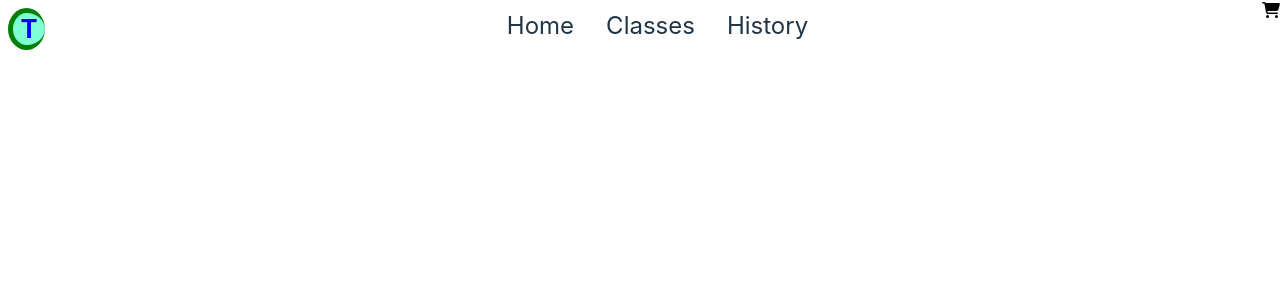
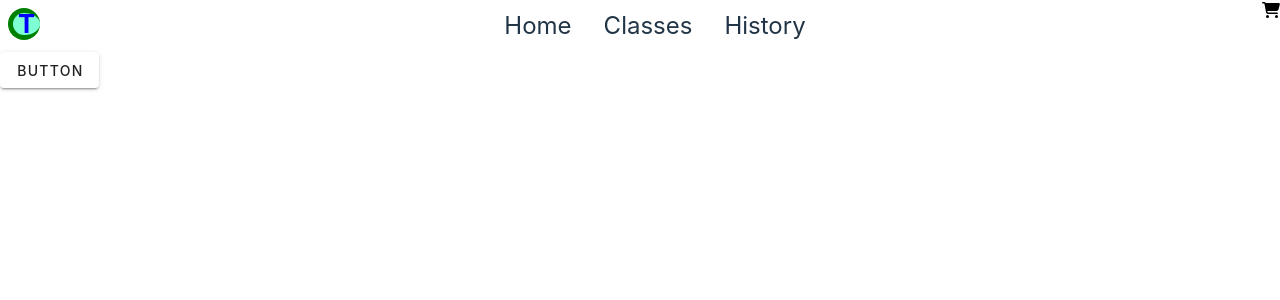
Before and after one commit to Joy-Honchan/vue-practice-shopping-cart, a Vue app: page / in a window 1280 px wide. Shown: the top 300 px of the page. Built offline with nearby package versions, Linux system fonts and the light colour scheme.

Commit message:
Setting: install vuetify

```diff
--- a/package.json
+++ b/package.json
@@ -9,7 +9,8 @@
     "preview": "vite preview"
   },
   "dependencies": {
-    "vue": "^3.3.4"
+    "vue": "^3.3.4",
+    "vuetify": "^3.3.22"
   },
   "devDependencies": {
     "@vitejs/plugin-vue": "^4.2.3",
--- a/src/App.vue
+++ b/src/App.vue
@@ -6,6 +6,7 @@
 
 <template>
   <Navbar />
+  <v-btn> Button </v-btn>
   <!-- <div>
     <a href="https://vitejs.dev" target="_blank">
       <img src="/vite.svg" class="logo" alt="Vite logo" />
--- a/src/main.ts
+++ b/src/main.ts
@@ -2,4 +2,15 @@
 import './style.css'
 import App from './App.vue'
 
-createApp(App).mount('#app')
+// Vuetify
+import 'vuetify/styles'
+import { createVuetify } from 'vuetify'
+import * as components from 'vuetify/components'
+import * as directives from 'vuetify/directives'
+
+const vuetify = createVuetify({
+    components,
+    directives,
+})
+
+createApp(App).use(vuetify).mount('#app')
```
Also changed, not shown: 1 other file (tests, documents, lock files or other folders).
